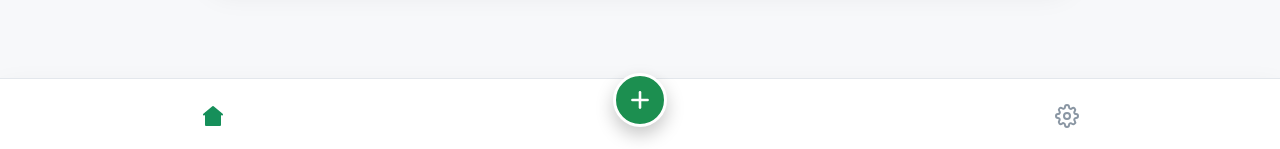
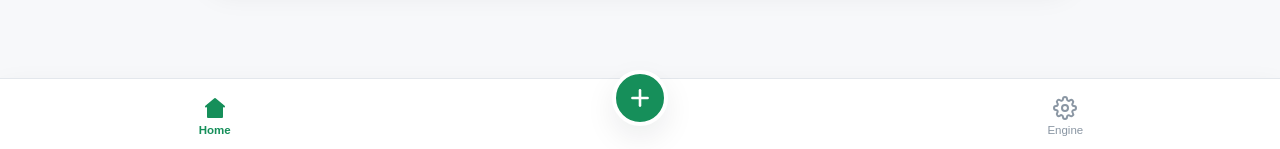
Before and after one commit to dcast-gif/Bet-Tracker, a Next.js app in the folder frontend/: page / in a window 1280 px wide. Shown: the part 648-797 px from the top of the page. Built offline with nearby package versions, Linux system fonts and the light colour scheme.

Commit message:
Update BottomNavigation.tsx

```diff
--- a/frontend/src/components/navigation/BottomNavigation.tsx
+++ b/frontend/src/components/navigation/BottomNavigation.tsx
@@ -34,47 +34,85 @@ export default function BottomNavigation({
         alignItems: "center",
         zIndex: 1000,
         boxShadow: shadows.soft,
+        backdropFilter: "blur(20px)",
       }}
     >
-      <button type="button" onClick={onHome} style={buttonStyle}>
+      <NavItem
+        label="Home"
+        active={active === "home"}
+        onClick={onHome}
+      >
         <HomeIcon active={active === "home"} />
-      </button>
+      </NavItem>
 
       <button
         type="button"
         onClick={onAdd}
         style={{
-          width: "54px",
-          height: "54px",
+          width: "56px",
+          height: "56px",
           borderRadius: "50%",
-          border: `3px solid ${colors.surface}`,
-          background: "#1C8F50",
+          border: `4px solid ${colors.surface}`,
+          background: colors.accent,
           display: "flex",
           alignItems: "center",
           justifyContent: "center",
-          transform: "translateY(-16px)",
-          boxShadow: "0 8px 18px rgba(0,0,0,0.22)",
+          transform: "translateY(-18px)",
+          boxShadow: shadows.soft,
           cursor: "pointer",
         }}
       >
         <AddIcon active />
       </button>
 
-      <button type="button" onClick={onSettings} style={buttonStyle}>
+      <NavItem
+        label="Engine"
+        active={active === "settings"}
+        onClick={onSettings}
+      >
         <SettingsIcon active={active === "settings"} />
-      </button>
+      </NavItem>
     </nav>
   );
 }
 
-const buttonStyle: React.CSSProperties = {
-  background: "transparent",
-  border: "none",
-  display: "flex",
-  alignItems: "center",
-  justifyContent: "center",
-  cursor: "pointer",
-  width: "52px",
-  height: "52px",
-  borderRadius: radius.pill,
-};
+function NavItem({
+  children,
+  label,
+  active,
+  onClick,
+}: {
+  children: React.ReactNode;
+  label: string;
+  active: boolean;
+  onClick?: () => void;
+}) {
+  return (
+    <button
+      type="button"
+      onClick={onClick}
+      style={{
+        background: "transparent",
+        border: "none",
+        display: "flex",
+        flexDirection: "column",
+        alignItems: "center",
+        gap: "4px",
+        color: active ? colors.accent : colors.textMuted,
+        cursor: "pointer",
+        minWidth: "64px",
+      }}
+    >
+      {children}
+
+      <span
+        style={{
+          fontSize: "0.72rem",
+          fontWeight: active ? 700 : 500,
+        }}
+      >
+        {label}
+      </span>
+    </button>
+  );
+}
```
